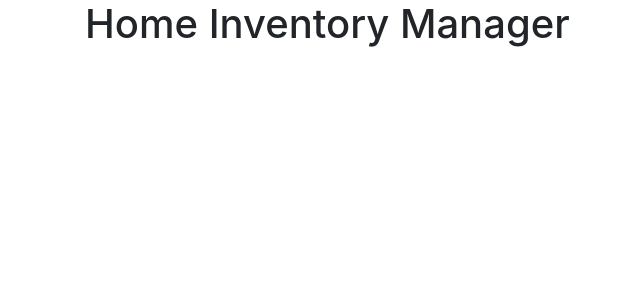
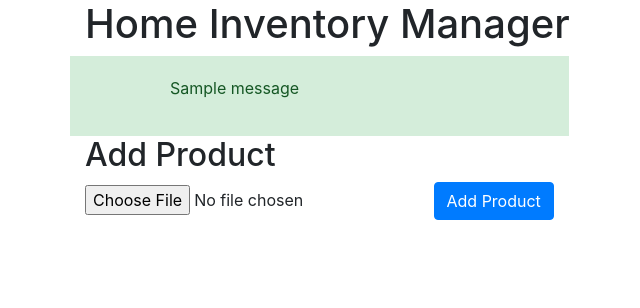
Before and after one commit to Pepine360/HIMS, a Flask app: page / in a window 1280 px wide. Shown: the top 308 px of the page, without its empty margins (0-640 px from the left). Run offline with Flask 2, Linux system fonts and the light colour scheme; one stand-in notice (Sample message) is shown; some libraries are stand-ins or nearby versions.

Commit message:
added image submit action

```diff
--- a/website/server.py
+++ b/website/server.py
@@ -1,7 +1,31 @@
-from flask import Flask, render_template, jsonify
+from flask import Flask, render_template, jsonify, request, redirect, url_for, flash
+from werkzeug.utils import secure_filename
 
 app = Flask(__name__)
+app.secret_key = b'_6f\mra8\tu49&jgm\nnss]/'
 
 @app.route("/")
 def home():
     return render_template('home.html')
+
+
+@app.route("/products", methods=['POST'])
+def products():
+    if request.method == 'POST':
+        return create_product()
+
+
+def create_product():
+    f = request.files['product_sku']
+    uploaded_file = f"/tmp/{secure_filename(f.filename)}"
+    f.save(uploaded_file)
+    if process_image(file=uploaded_file):
+        flash('Product added', category="success")
+    else:
+        flash('Unable to process image', category="error")
+
+
+    return redirect(url_for('home'))
+
+def process_image(file):
+    return False
--- a/website/static/css/main.css
+++ b/website/static/css/main.css
@@ -260,3 +260,8 @@ textarea {
     page-break-after: avoid;
   }
 }
+
+.messages {
+  color: black;
+  padding: 20px;
+}
--- a/website/templates/home.html
+++ b/website/templates/home.html
@@ -15,7 +15,7 @@
   <link rel="stylesheet" href="{{ url_for('static', filename='css/main.css') }}">
 
   <link rel="stylesheet" href="https://maxcdn.bootstrapcdn.com/bootstrap/4.0.0/css/bootstrap.min.css" integrity="sha384-Gn5384xqQ1aoWXA+058RXPxPg6fy4IWvTNh0E263XmFcJlSAwiGgFAW/dAiS6JXm" crossorigin="anonymous">
-
+  <script src="https://code.jquery.com/jquery-3.6.0.min.js" integrity="sha256-/xUj+3OJU5yExlq6GSYGSHk7tPXikynS7ogEvDej/m4=" crossorigin="anonymous"></script>
 
   <meta name="theme-color" content="#fafafa">
 </head>
@@ -28,6 +28,26 @@
           <h1>Home Inventory Manager</h1>
         </header>
       </div>
+      <div id="content" class="content">
+        {% with messages = get_flashed_messages(with_categories=true) %}
+          {% if messages %}
+            <div class="messages alert-success ">
+              <ul class="flashes" >
+              {% for category, message in messages %}
+                <ol class="{{ category }}">{{ message }}</ol>
+              {% endfor %}
+              </ul>
+            </div>
+          {% endif %}
+        {% endwith %}
+        <div class="col-md-12">
+          <h2> Add Product </h2>
+          <form id="add_product" action="/products" enctype="multipart/form-data" method="POST">
+            <input type="file" name="product_sku"/>
+            <button type="submit" class="btn btn-primary">Add Product</button>
+          </form>
+        </div>
+      </div>
     </div>
   </div>
 
```
